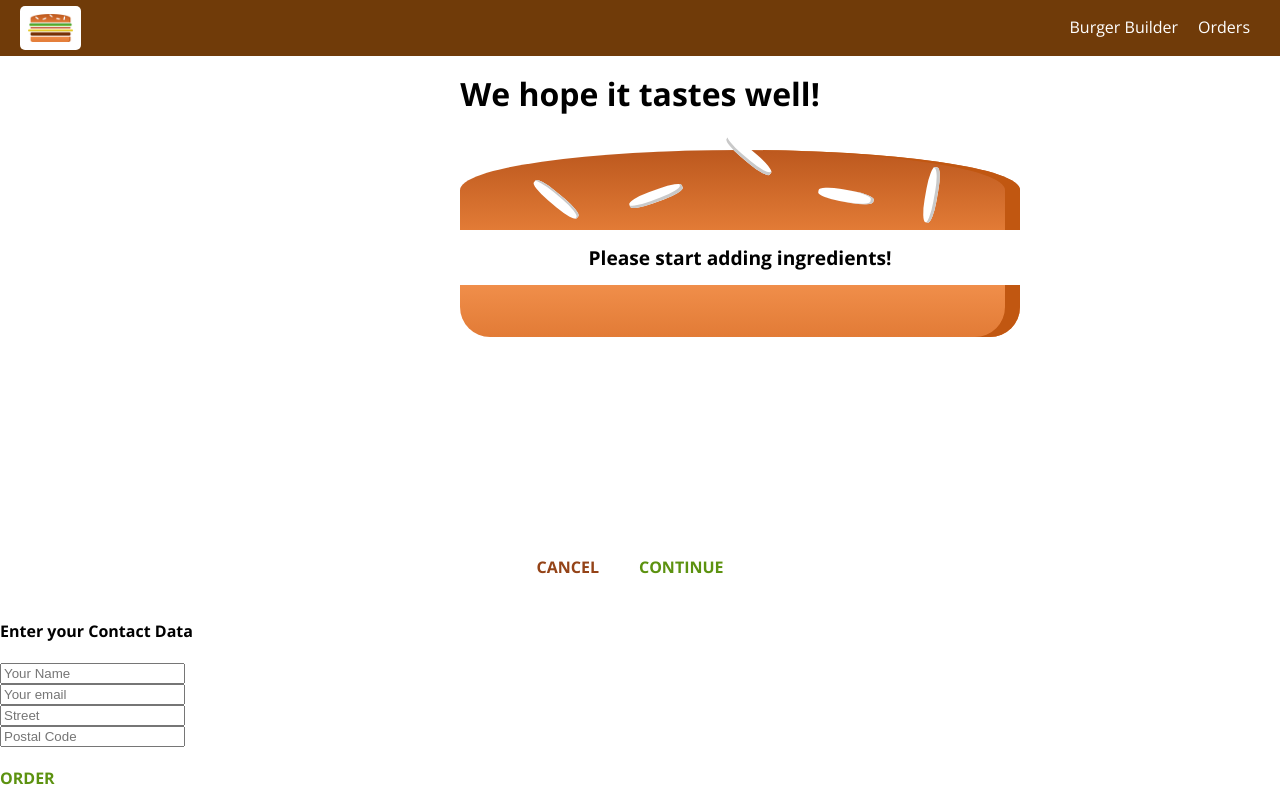
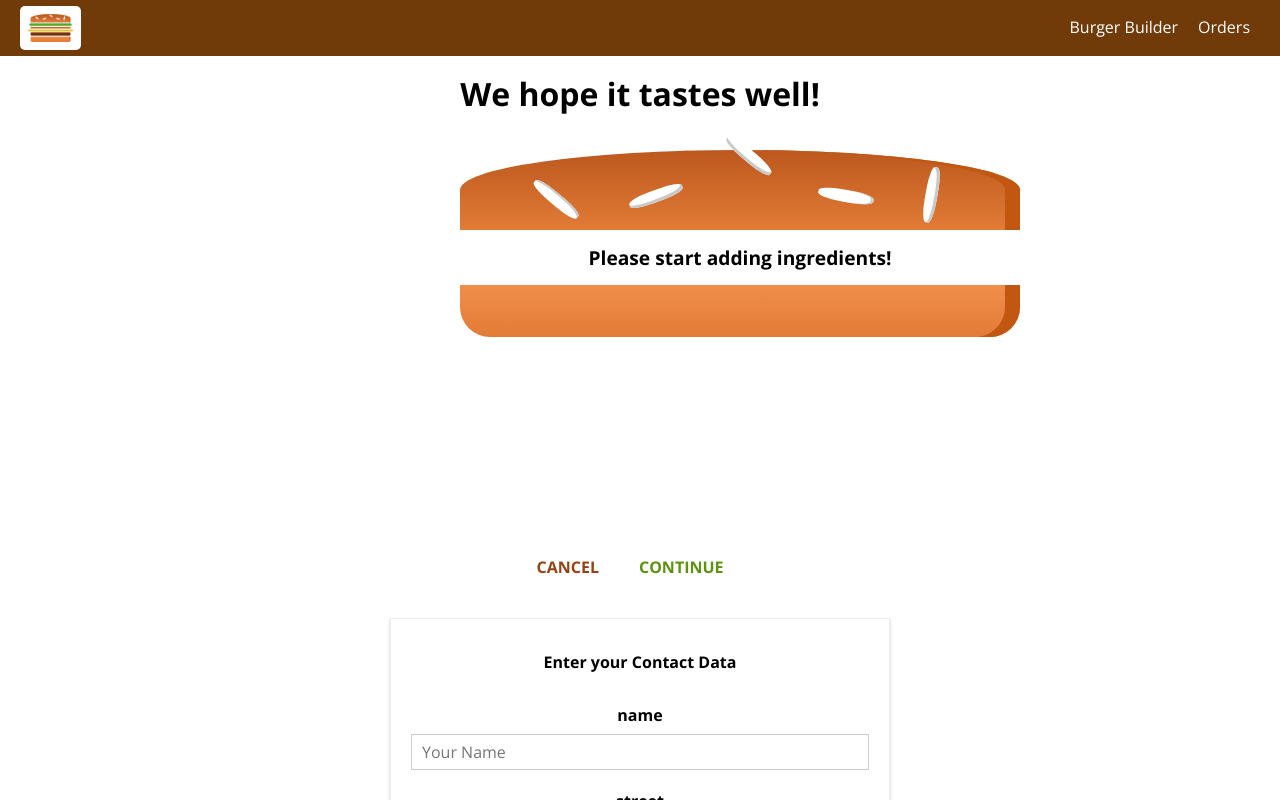
Before and after one commit to rodolfolcrm/burger-builder, a React app: page /checkout in a window 1280 px wide. Both pictures are taken after a click on the button "CONTINUE". Shown: the top 800 px of the page. Built offline with nearby package versions, Linux system fonts and the light colour scheme.

Commit message:
ContactData form implemented.

```diff
--- a/src/components/UI/Button/Button.css
+++ b/src/components/UI/Button/Button.css
@@ -15,6 +15,11 @@
     padding-left: 0;
 }
 
+.Button:disabled {
+    color: #cccccc;
+    cursor: not-allowed;
+}
+
 .Success {
     color: #5C9210;
 }
--- a/src/components/UI/Button/Button.js
+++ b/src/components/UI/Button/Button.js
@@ -5,7 +5,8 @@ import classes from './Button.css';
 const button = (props) => (
     <button
         className={[classes.Button, classes[props.btnType]].join(' ')}
-        onClick={props.clicked}>{props.children}</button>
+        onClick={props.clicked}
+        disabled={props.disabled}>{props.children}</button>
 );
 
 export default button;
--- /dev/null
+++ b/src/components/UI/Input/Input.css
@@ -0,0 +1,32 @@
+.Input {
+    width: 100%;
+    padding: 10px;
+    box-sizing: border-box;
+}
+
+.Label {
+    font-weight: bold;
+    display: block;
+    margin-bottom: 8px;
+}
+
+.InputElement {
+    outline: none;
+    border: 1px solid #cccccc;
+    background-color: white;
+    font: inherit;
+    padding: 6px 10px;
+    display: block;
+    width: 100%;
+    box-sizing: border-box;
+}
+
+.InputElement:focus {
+    outline: none;
+    background-color: #cccccc;
+}
+
+.Invalid {
+    border: 1px solid red;
+    background-color: #FDA49A;
+}
--- /dev/null
+++ b/src/components/UI/Input/Input.js
@@ -0,0 +1,52 @@
+import React from 'react';
+
+import classes from './Input.css';
+
+const input = (props) => {
+    let inputElement = null;
+    const inputClasses = [classes.InputElement];
+
+    if(props.touched && props.invalid && props.shouldValidate){
+        inputClasses.push(classes.Invalid);
+    }
+
+    switch (props.elementType) {
+        case ('input'):
+            inputElement = (<input {...props.elementConfig}
+                                   className={inputClasses.join(' ')}
+                                   value={props.value}
+                                   onChange={props.changed}/>);
+            break;
+        case ('textarea'):
+            inputElement = (<textarea {...props.elementConfig}
+                                      className={inputClasses.join(' ')}
+                                      value={props.value}
+                                      onChange={props.changed}/>);
+            break;
+        case ('select'):
+            inputElement = (<select
+                className={inputClasses.join(' ')}
+                value={props.value}
+                onChange={props.changed}>
+                {props.elementConfig.options.map(option => (
+                    <option key={option.value} value={option.value}>
+                        {option.displayValue}
+                    </option>
+                ))}
+            </select>);
+            break;
+        default:
+            inputElement = <input {...props.elementConfig}
+                                  className={inputClasses.join(' ')}
+                                  value={props.value} onChange={props.changed}/>;
+    }
+
+    return (
+        <div className={classes.Input}>
+            <label className={classes.Label}>{props.label}</label>
+            {inputElement}
+        </div>
+    )
+}
+
+export default input;
--- a/src/containers/Checkout/ContactData/ContactData.js
+++ b/src/containers/Checkout/ContactData/ContactData.js
@@ -2,18 +2,96 @@ import React, {Component} from 'react';
 
 import Button from '../../../components/UI/Button/Button';
 import Spinner from '../../../components/UI/Spinner/Spinner';
+import Input from '../../../components/UI/Input/Input';
 
 import classes from './ContactData.css';
 import axios from '../../../axios-orders';
 
 class ContactData extends Component {
     state = {
-        name: '',
-        email: '',
-        address: {
-            street: '',
-            postalCode: ''
+        orderForm: {
+            name: {
+                elementType: 'input',
+                elementConfig: {
+                    type: 'text',
+                    placeholder: 'Your Name'
+                },
+                value: '',
+                validation: {
+                    required: true,
+                },
+                valid: false,
+                touched: false
+            },
+            street: {
+                elementType: 'input',
+                elementConfig: {
+                    type: 'text',
+                    placeholder: 'Street'
+                },
+                value: '',
+                validation: {
+                    required: true
+                },
+                valid: false,
+                touched: false
+            },
+            zipCode: {
+                elementType: 'input',
+                elementConfig: {
+                    type: 'text',
+                    placeholder: 'ZIP Code'
+                },
+                value: '',
+                validation: {
+                    required: true,
+                    minLength: 5,
+                    maxLength: 5
+                },
+                valid: false,
+                touched: false
+            },
+            country: {
+                elementType: 'input',
+                elementConfig: {
+                    type: 'text',
+                    placeholder: 'Country'
+                },
+                value: '',
+                validation: {
+                    required: true
+                },
+                valid: false,
+                touched: false
+            },
+            email: {
+                elementType: 'input',
+                elementConfig: {
+                    type: 'email',
+                    placeholder: 'Your Email'
+                },
+                value: '',
+                validation: {
+                    required: true
+                },
+                valid: false,
+                touched: false
+            },
+            deliveryMethod: {
+                elementType: 'select',
+                elementConfig: {
+                    options: [
+                        {value: 'fastest', displayValue: 'Fastest'},
+                        {value: 'cheapest', displayValue: 'Cheapest'}
+                    ]
+                },
+                value: 'fastest',
+                validation: {},
+                valid: true,
+                touched: false
+            }
         },
+        formIsValid: false,
         loading: false
     }
 
@@ -22,24 +100,18 @@ class ContactData extends Component {
     }
 
     orderHandler = (event) => {
-        console.log(this.props.ingredients);
         event.preventDefault();
+        this.setState({loading: true});
 
-        this.setState({loading: true});
+        const formData = {};
+        for (let formElementId in this.state.orderForm) {
+            formData[formElementId] = this.state.orderForm[formElementId].value;
+        }
 
         const order = {
             ingredients: this.props.ingredients,
             price: this.props.price,
-            customer: {
-                name: 'Rodolfo Martins',
-                address: {
-                    street: 'Calle 1',
-                    zipCode: '5555',
-                    country: 'Spain'
-                },
-                email: 'test@test.com'
-            },
-            deliveryMethod: 'fastest'
+            orderData: formData
         };
 
         axios.post('/orders.json', order)
@@ -53,18 +125,69 @@ class ContactData extends Component {
 
     }
 
+    checkValidity(value, rules) {
+        let isValid = false;
+
+        if (rules.required) {
+            isValid = value.trim() !== '';
+        }
+
+        if (isValid && rules.minLength) {
+            isValid = value.length >= rules.minLength;
+        }
+
+        if (isValid && rules.maxLength) {
+            isValid = value.length <= rules.maxLength;
+        }
+
+        return isValid;
+    }
+
+    inputChangeHandler = (event, inputIdentifier) => {
+        const updatedOrderForm = {...this.state.orderForm};
+        const updatedFormElement = {...updatedOrderForm[inputIdentifier]};
+        updatedFormElement.value = event.target.value;
+        updatedFormElement.valid = this.checkValidity(updatedFormElement.value, updatedFormElement.validation);
+        updatedFormElement.touched = true;
+        updatedOrderForm[inputIdentifier] = updatedFormElement;
+
+        let formIsValid = true;
+        for (let inputId in updatedOrderForm) {
+            formIsValid = updatedOrderForm[inputId].valid && formIsValid;
+        }
+        console.log(formIsValid);
+
+        this.setState({orderForm: updatedOrderForm, formIsValid: formIsValid});
+    }
+
     render() {
+        const formElementsArray = [];
+
+        for (let key in this.state.orderForm) {
+            formElementsArray.push({
+                id: key,
+                config: this.state.orderForm[key]
+            });
+        }
+
+        let formElements = formElementsArray.map(formElement => (
+            <Input
+                label={formElement.id}
+                key={formElement.id}
+                elementType={formElement.config.elementType}
+                elementConfig={formElement.config.elementConfig}
+                value={formElement.config.value}
+                invalid={!formElement.config.valid}
+                shouldValidate={formElement.config.validation}
+                touched={formElement.config.touched}
+                changed={(event) => this.inputChangeHandler(event, formElement.id)}/>
+        ));
+
+
         let form = (
-            <form>
-                <input className={classes.Input} type="text" name="name" placeholder="Your Name"/>
-                <input className={classes.Input} type="email" name="email" placeholder="Your email"/>
-                <input className={classes.Input} type="text" name="street" placeholder="Street"/>
-                <input className={classes.Input} type="text" name="postal" placeholder="Postal Code"/>
-                <Button
-                    btnType='Success'
-                    clicked={this.orderHandler}>
-                    ORDER
-                </Button>
+            <form onSubmit={this.orderHandler}>
+                {formElements}
+                <Button btnType='Success' disabled={!this.state.formIsValid}>ORDER</Button>
             </form>
         );
 
@@ -73,7 +196,7 @@ class ContactData extends Component {
         }
 
         return (
-            <div className={classes}>
+            <div className={classes.ContactData}>
                 <h4>Enter your Contact Data</h4>
                 {form}
             </div>
```
